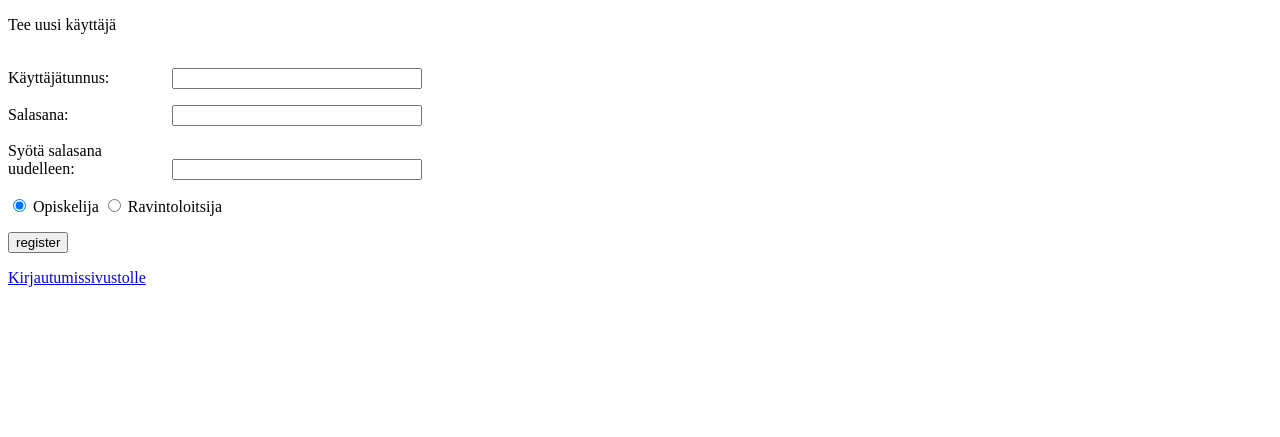
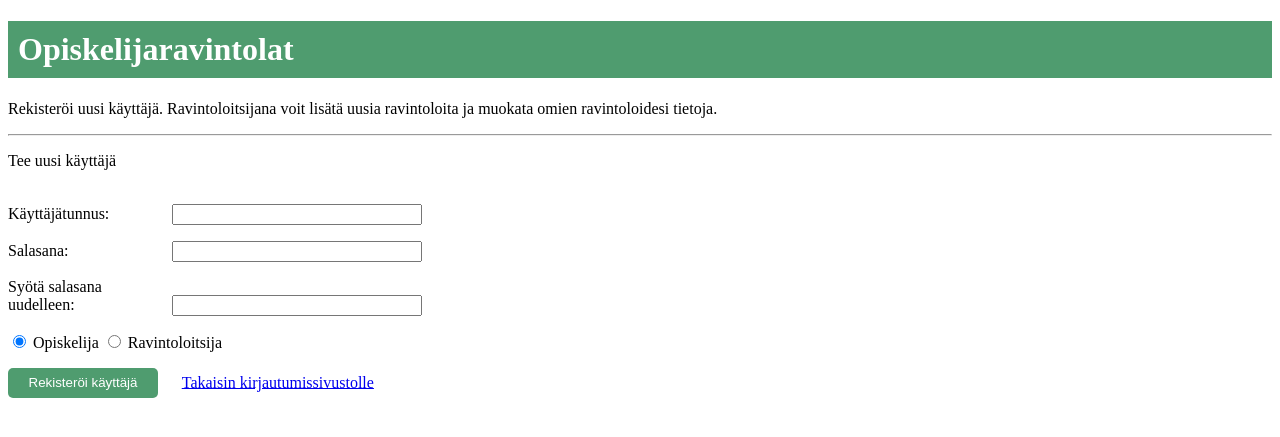
Before and after one commit to sjomansa/tsoha-opiskelijaravintolasovellus, a Flask app: page /register in a window 1280 px wide. Shown: the top 437 px of the page. Run offline with Flask 3, Linux system fonts and the light colour scheme.

Commit message:
Add visual changes to login, register and restaurants_admin_view

```diff
--- a/templates/register.html
+++ b/templates/register.html
@@ -7,6 +7,13 @@
     </title>
 
     <style>
+
+    h1 {
+        display: block;
+        padding: 10px;
+        background-color: hsl(145, 33%, 46%);
+        color: white;
+      }
 
       .signup.form-container {
         max-width: 400px;
@@ -33,10 +40,31 @@
         width: auto;
       }
 
+      #register_button {
+        background-color: hsl(145, 33%, 46%);
+        color: white;
+        height: 30px;
+        width: 150px;
+        margin-right: 20px;
+        border-radius: 5px;
+        border-style: none;
+
+      }
+
+
     </style>
 </head>
 
 <body>
+
+  <h1>Opiskelijaravintolat</h1>
+
+  <p>Rekisteröi uusi käyttäjä. Ravintoloitsijana voit lisätä uusia ravintoloita ja muokata omien ravintoloidesi tietoja. </p>
+
+  <hr>
+
+
+
     <form action="/register" method="post">
     <p> Tee uusi käyttäjä</p> <br>
 
@@ -58,9 +86,11 @@
             <input type="radio" name="admin" value="ravintoloitsija"> Ravintoloitsija
         </div>
         <div class="form-group">
-        <input type="submit" value="register">
+        <input id="register_button" type="submit" value="Rekisteröi käyttäjä">
+        <a href="/">Takaisin kirjautumissivustolle</a>
     </div>
     </form>
 
-    <a href="/">Kirjautumissivustolle</a>
+
+
 </body>
--- a/templates/restaurants_admin_view.html
+++ b/templates/restaurants_admin_view.html
@@ -24,7 +24,10 @@
         padding: 7px;
         display: inline-block;
         text-align: center;
+        align-content: center;
+        align-items: center;
         border-radius: 10px;
+        height: 40px;
     }
 
     #create_button_label {
```
Also changed, not shown: templates/login.html (+12 -0 lines).
